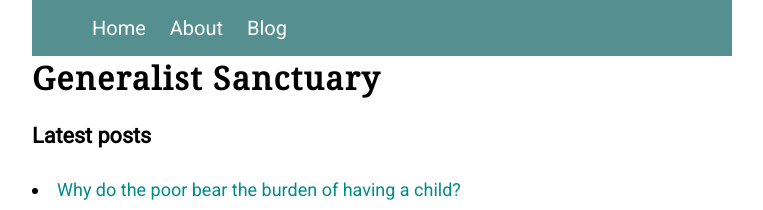
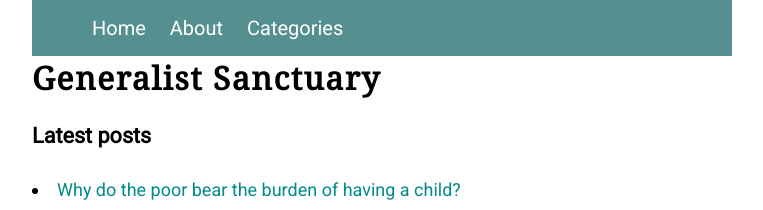
Before and after one commit to generalistsanctuary/generalistsanctuary.github.io, a Jekyll site: the page built from index.html, in a window 1280 px wide. Shown: the top 210 px of the page, without its empty margins (258-1021 px from the left). Built offline with Jekyll 4.4.1, drawn with Linux system fonts in a browser that asks for light colours.

Commit message:
Update index.html

```diff
--- a/index.html
+++ b/index.html
@@ -16,10 +16,10 @@
         <ul>
           <li><a href="#" >Home</a></li>
           <li><a href="#">About</a></li>
-          <li><a href="blog.html">Blog</a></li>
+          <li><a href="category.html">Categories</a></li>
         </ul>
        </nav>
-       <header><h1>Generalist Sanctuary</h1></header>
+      <h1>Generalist Sanctuary</h1>
       <p><span style="font-size: larger;"><strong>Latest posts</strong></span></p>
       {% for post in site.posts %}
     <div class="postsList"><li><a href="{{post.url}}">{{post.title}}</a></li></div>
```
